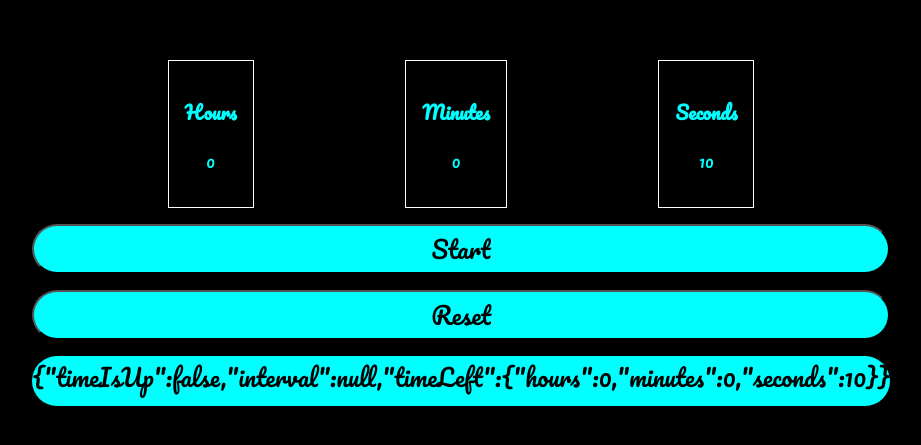
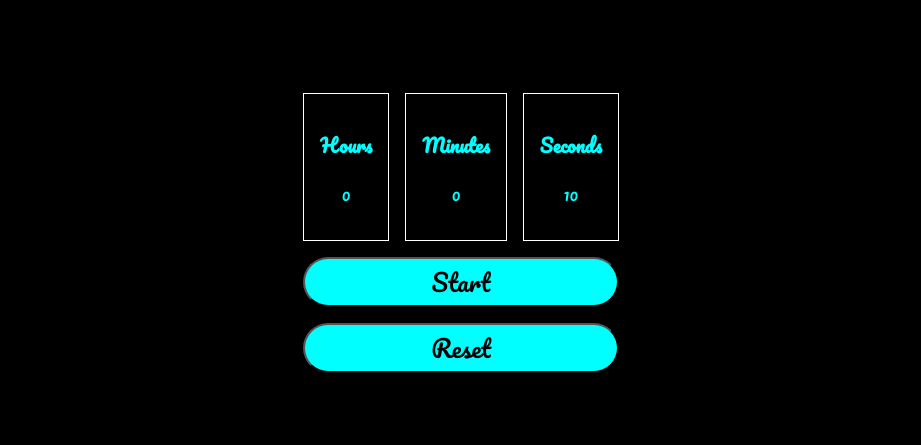
Before and after one commit to grgkimari/countdown-timer, a React (Create React App) app in the folder countdown-timer/: page / in a window 1280 px wide. Shown: the part 167-612 px from the top of the page, without its empty margins (179-1100 px from the left). Built offline with nearby package versions, Linux system fonts and the light colour scheme.

Commit message:
removed debug output

```diff
--- a/countdown-timer/src/App.js
+++ b/countdown-timer/src/App.js
@@ -20,7 +20,7 @@ function App() {
         )
         })}>{state.timeIsUp === false && state.interval !== null ? "Stop" : state.timeIsUp && state.interval === null ? "Time is up" : "Start" }</button>
       <button className="controls">Reset</button>
-      <div className='controls'>{JSON.stringify(state)}</div>
+
     </div>
   );
 }
```
